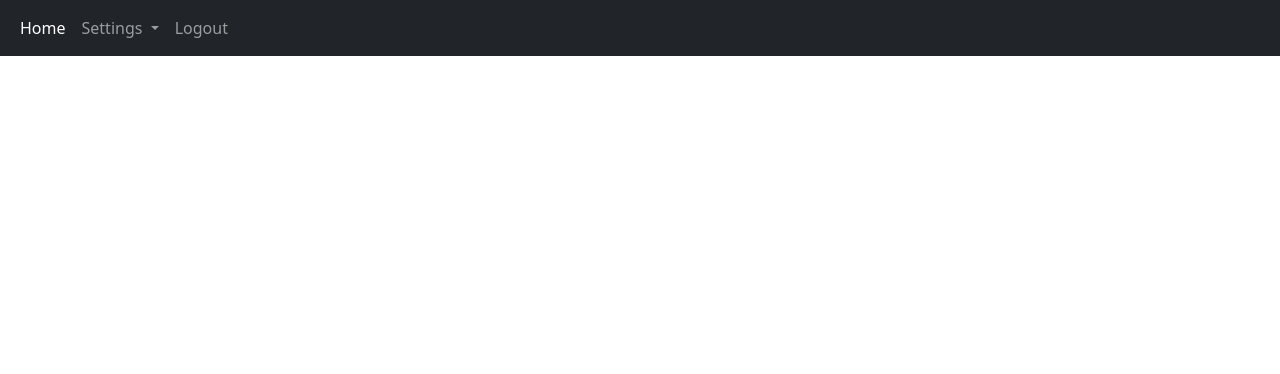
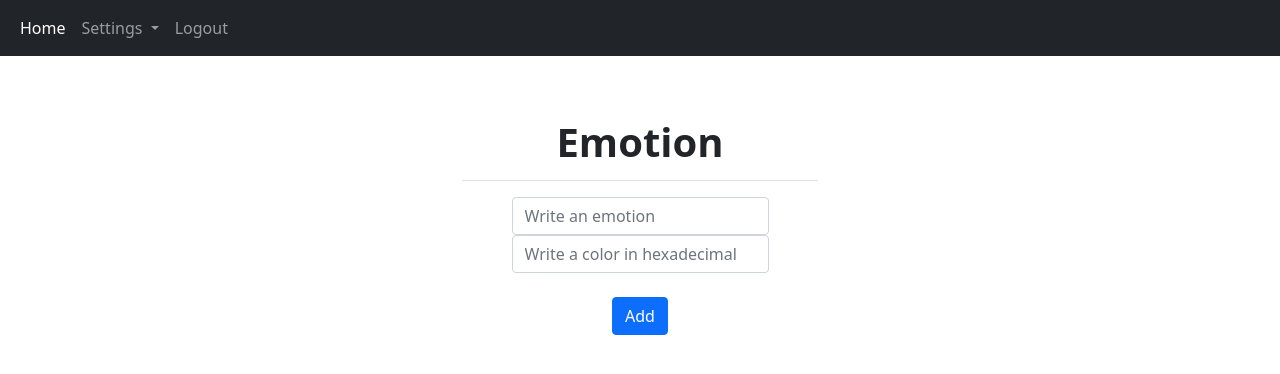
Before and after one commit to 1233iughe/emotional_diary, a Flask app: page /manage_emotions in a window 1280 px wide. Shown: the top 374 px of the page. Run offline with Flask 2, Linux system fonts and the light colour scheme; the visitor is signed in with stand-in values (Sample User, id 1); data comes from the database, SQL or seed files in the repository; data that the repository does not hold is empty.

Commit message:
Implemented form for adding emotion-color pairs and table that is dynamically expanded with jinjas displaying the currently stored pairs.

```diff
--- a/diary/templates/manage_emotions.html
+++ b/diary/templates/manage_emotions.html
@@ -3,5 +3,51 @@
     Settings
 {% endblock %}
 {% block main%}
-
+    <div class="container">
+        <div class="row align-self-center">
+            <div class="col"></div>
+            <div class="col">
+                <table id="emotions_table" class="table">
+                    <tr>
+                        <th class="fs-1" scope="col">Emotion</th>
+                    </tr>
+                    {% for dict in settings %}
+                        <tr>
+                            <td scope="row" style={{ ["background-color:","#",dict["color"][2:]]|join()}}>
+                                <div class="fs-4">
+                                    {{ dict["emotion"] }}
+                                </div>
+                                <div>
+                                    <form method="post" action="/delete_emotion">
+                                        <button class="btn btn-danger btn-sm" type="submit" name="delete">Delete</button>
+                                        <input hidden name="emotion_button" type="text" value="{{ dict["emotion"] }}">
+                                    </form>
+                                </div>
+                            </td>
+                        </tr>
+                    {% endfor %}
+                </table>
+            </div>
+            <div class="col"></div>
+        </div>
+    <div>
+        <form method="post" action="/manage_emotions" id="add_emotion" autocomplete="off">
+            <div class="form-group">
+                <input type="text"
+                class="form-control mx-auto w-auto"
+                id="emotion"
+                name="emotion"
+                placeholder="Write an emotion"
+                >
+                <input type="text"
+                class="form-control mx-auto w-auto"
+                id="emotion_color"
+                name="emotion_color"
+                placeholder="Write a color in hexadecimal"
+                >
+                <br>
+                <button type="submit" class="btn btn-primary">Add</button>
+            </div>
+        </form>
+    </div>
 {% endblock %}
```
